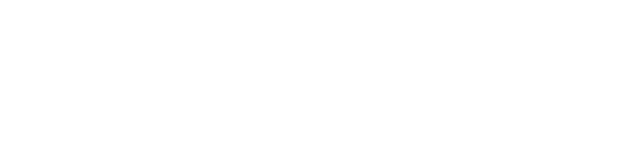
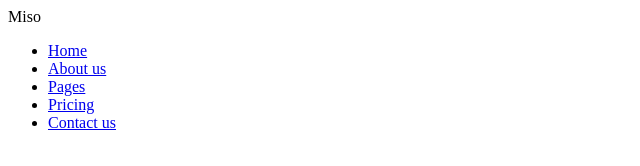
Before and after one commit to bertinselendo/curly-potato-g1, a plain HTML site: page index.html in a window 1280 px wide. Shown: the whole page, without its empty margins (0-640 px from the left). Drawn offline with Linux system fonts and the light colour scheme.

Commit message:
Added Header structure

```diff
--- a/index.html
+++ b/index.html
@@ -6,7 +6,17 @@
     <title>Pomme de terre frisée-g1</title>
 </head>
 <body>
-    <header>
+   <header>
+       <nav class="navigation">
+            <div class="leftNav">Miso</div>
+            <ul class="rightNav">
+                <li> <a href="#">Home</a></li>
+                <li><a href="#">About us</a></li>
+                <li><a href="#">Pages</a></li>
+                <li><a href="#">Pricing</a></li>
+                <li><a href="#">Contact us</a></li>
+            </ul>
+       </nav>
     </header>
     <main>
     </main>
```
